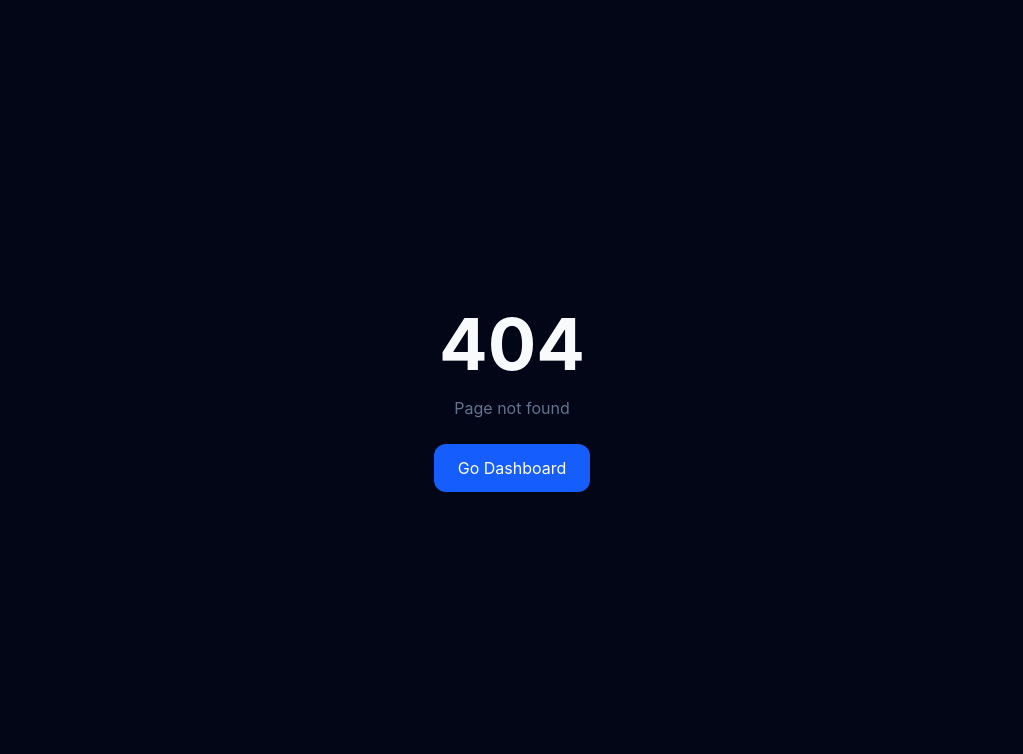
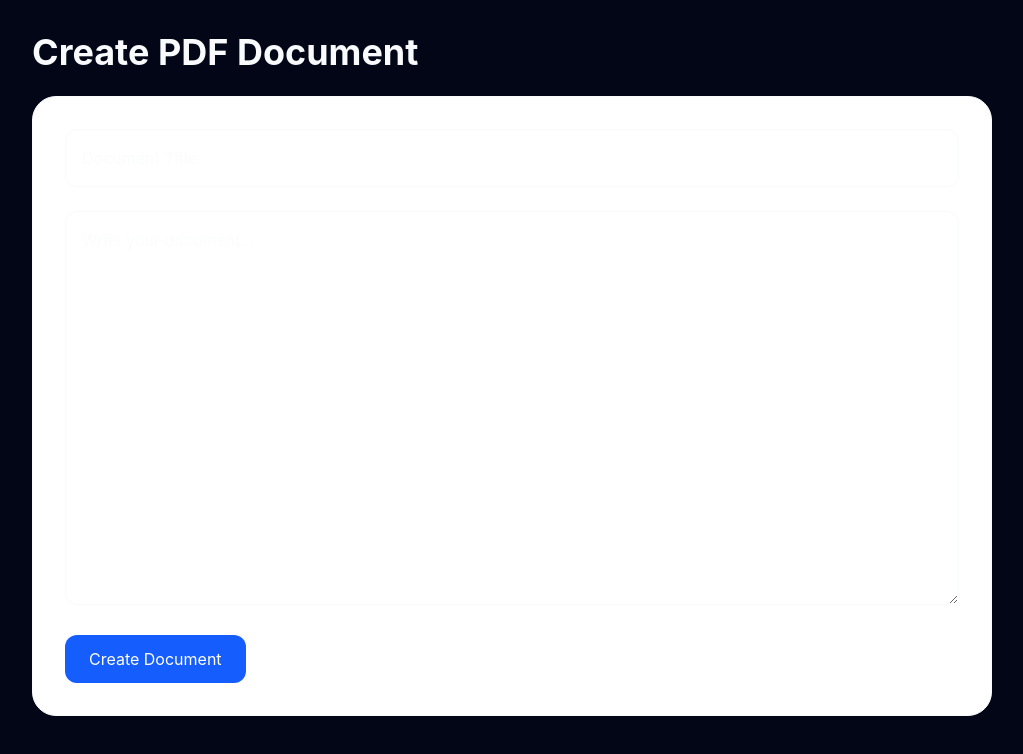
Before and after one commit to Kesarkarale/signflow, a Next.js app: page /create-document in a window 1280 px wide. Before the commit this address had no page. Shown: the top 754 px of the page, without its empty margins (128-1151 px from the left). Built offline with nearby package versions, Linux system fonts and the light colour scheme.

Commit message:
Create page.tsx

```diff
--- /dev/null
+++ b/src/app/create-document/page.tsx
@@ -0,0 +1,99 @@
+"use client";
+
+import { useState } from "react";
+import { useRouter } from "next/navigation";
+
+export default function CreateDocumentPage() {
+  const router = useRouter();
+
+  const [title, setTitle] = useState("");
+  const [content, setContent] = useState("");
+  const [loading, setLoading] = useState(false);
+
+  async function createDocument() {
+    setLoading(true);
+
+    const res = await fetch(
+      "/api/documents/create-text",
+      {
+        method: "POST",
+        headers: {
+          "Content-Type": "application/json",
+        },
+        body: JSON.stringify({
+          title,
+          content,
+        }),
+      }
+    );
+
+    const data = await res.json();
+
+    setLoading(false);
+
+    if (res.ok) {
+      router.push(`/documents/${data.id}`);
+    }
+  }
+
+  return (
+    <div className="p-8 max-w-5xl mx-auto">
+
+      <h1 className="text-4xl font-bold mb-6">
+        Create PDF Document
+      </h1>
+
+      <div className="bg-white border rounded-3xl p-8">
+
+        <input
+          value={title}
+          onChange={(e) =>
+            setTitle(e.target.value)
+          }
+          placeholder="Document Title"
+          className="
+            w-full
+            border
+            rounded-xl
+            p-4
+            mb-6
+          "
+        />
+
+        <textarea
+          value={content}
+          onChange={(e) =>
+            setContent(e.target.value)
+          }
+          placeholder="Write your document..."
+          rows={15}
+          className="
+            w-full
+            border
+            rounded-xl
+            p-4
+          "
+        />
+
+        <button
+          onClick={createDocument}
+          disabled={loading}
+          className="
+            mt-6
+            bg-blue-600
+            text-white
+            px-6
+            py-3
+            rounded-xl
+          "
+        >
+          {loading
+            ? "Creating..."
+            : "Create Document"}
+        </button>
+
+      </div>
+
+    </div>
+  );
+}
```
